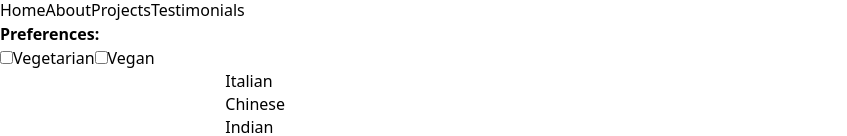
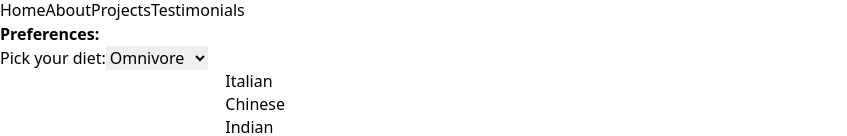
Before and after one commit to SmolBeanPatrina/Pantry-Pal, a React (Vite) app in the folder NW/: page /preferences in a window 1280 px wide. Shown: the part 522-658 px from the top of the page, without its empty margins (0-847 px from the left). Built offline with nearby package versions, Linux system fonts and the light colour scheme.

Commit message:
connect fronted and backend :smile:

```diff
--- a/NW/src/componenets/PreferencesForm.jsx
+++ b/NW/src/componenets/PreferencesForm.jsx
@@ -3,11 +3,10 @@ import Navbar from "./Navbar";
 
 const PreferencesForm = () => {
   const [formData, setFormData] = useState({
-    vegetarian: false,
-    vegan: false,
-    cuisines: [],
-    utensils: [],
-    ingredients: []
+    diet: "omnivore",
+    cuisines: "",
+    utensils: "",
+    ingredients: ""
   });
 
   const handleChange = (e) => {
@@ -19,10 +18,10 @@ const PreferencesForm = () => {
         [name]: checked,
       });
     } else {
-      setFormData({
-        ...formData,
+      setFormData((prevFormData) => ({
+        ...prevFormData,
         [name]: value,
-      });
+      }));
     }
   };
 
@@ -32,9 +31,10 @@ const PreferencesForm = () => {
       .filter((option) => option.selected)
       .map((option) => option.value);
 
+    // Convert the array to a comma-separated string
     setFormData({
       ...formData,
-      utensils: selectedOptions,
+      utensils: selectedOptions.join(", "),
     });
   };
 
@@ -44,9 +44,10 @@ const PreferencesForm = () => {
       .filter((option) => option.selected)
       .map((option) => option.value);
 
+    // Convert the array to a comma-separated string
     setFormData({
       ...formData,
-      cuisines: selectedOptions,
+      cuisines: selectedOptions.join(", "),
     });
   };
 
@@ -56,9 +57,10 @@ const PreferencesForm = () => {
       .filter((option) => option.selected)
       .map((option) => option.value);
 
+    // Convert the array to a comma-separated string
     setFormData({
       ...formData,
-      ingredients: selectedOptions,
+      ingredients: selectedOptions.join(", "),
     });
   };
 
@@ -68,7 +70,7 @@ const PreferencesForm = () => {
 
     try {
       // Send the form data to the server
-      const response = await fetch("http://localhost:3000/signup", {
+      const response = await fetch("http://localhost:4000/preferences", {
         method: "POST",
         headers: {
           "Content-Type": "application/json",
@@ -102,26 +104,18 @@ const PreferencesForm = () => {
       <form onSubmit={handleSubmit}>
         <div className="flex flex-col space-y-2 mb-8">
           {/* Vegetarian Checkbox */}
-          <label>
-            <input
-              type="checkbox"
-              name="vegetarian"
-              checked={formData.vegetarian} // Controlled component
+          <label htmlFor="diet">Pick your diet:</label>
+            <select
+              id="diet"
+              name="diet"
+              value={formData.diet}
               onChange={handleChange}
-            />
-            Vegetarian
-          </label>
+            >
+              <option value="omnivore">Omnivore</option>
+              <option value="vegetarian">Vegetarian</option>
+              <option value="vegan">Vegan</option>
+            </select>
 
-          {/* Vegan Checkbox */}
-          <label>
-            <input
-              type="checkbox"
-              name="vegan"
-              checked={formData.vegan} // Controlled component
-              onChange={handleChange}
-            />
-            Vegan
-          </label>
         </div>
         <div className="flex flex-col items-start space-y-2 mb-8">
           <label htmlFor="cuisines">Select your favourite cuisines:</label>
@@ -129,7 +123,7 @@ const PreferencesForm = () => {
             id="cuisines"
             name="cuisines"
             multiple
-            value={formData.cuisines}
+            value={formData.cuisines.split(", ").filter(Boolean)}
             onChange={handleCuisinesChange}
             style={{ width: "200px", height: "100px" }} // Add some size for better usability
           >
@@ -145,7 +139,7 @@ const PreferencesForm = () => {
             id="utensils"
             name="utensils"
             multiple
-            value={formData.utensils}
+            value={formData.utensils.split(", ").filter(Boolean)}
             onChange={handleUtensilsChange}
             style={{ width: "200px", height: "100px" }} // Add some size for better usability
           >
@@ -163,7 +157,7 @@ const PreferencesForm = () => {
             id="ingredients"
             name="ingredients"
             multiple
-            value={formData.ingredients}
+            value={formData.ingredients.split(", ").filter(Boolean)}
             onChange={handleIngredientsChange}
             style={{ width: "200px", height: "100px" }} // Add some size for better usability
           >
--- a/NW/src/recipePage.jsx
+++ b/NW/src/recipePage.jsx
@@ -1,4 +1,4 @@
-import React, { useState } from "react";
+import React, { useState, useEffect } from "react";
 import TableOfContents from "./tableofcontents";
 import Section from "./sections";
 import Navbar from "./componenets/Navbar";
@@ -21,7 +21,7 @@ const RecipePage = () => {
 
         try {
 
-          const response = await fetch("http://localhost:3000/recipes", {
+          const response = await fetch("http://localhost:4000/recipes", {
             method: "GET",  // Use GET instead of POST
             headers: {
               "Content-Type": "application/json",  // This is optional for GET requests, but it's safe to include it
@@ -34,15 +34,21 @@ const RecipePage = () => {
             alert("Got recipes!");
 
             // Parse the JSON string into a JavaScript object
-            const parsedObject = JSON.parse(response);
+            //alert(response);
+            const jsonString = JSON.stringify(result);
+            console.log(jsonString);
+
+            const parsedObject = JSON.parse(jsonString);
 
             // Accessing specific fields from each recipe
             //const firstRecipeId = parsedObject.results[0].id;
 
             setRecipes(prevState => ({
                 ...prevState,  // Spread the previous state
-                recipes: parsedObject.results  // Replace the old recipes array with the new one
+                recipes: parsedObject.recipes  // Replace the old recipes array with the new one
             }));
+
+            console.log(recipesData);
 
           } else {
             console.error("Failed to get recipes:", response.statusText);
@@ -53,6 +59,10 @@ const RecipePage = () => {
           alert("An error occurred. Please check your network connection.");
         }
     };
+
+    useEffect(() => {
+        console.log(recipesData); // This will log when the state is updated
+      }, [recipesData]);
 
     return (
         <div className="flex flex-col items-center justify-center min-h-screen">
@@ -69,6 +79,12 @@ const RecipePage = () => {
                 />
                 ))}
             </main>
+            <button
+                style={{ padding: "10px 15px", cursor: "pointer" }}
+                onClick={getRecipes}
+            >
+                Generate Recipes
+            </button>
             </div>
         </div>
     );
```
Also changed, not shown: 1 other file (tests, documents, lock files or other folders).
